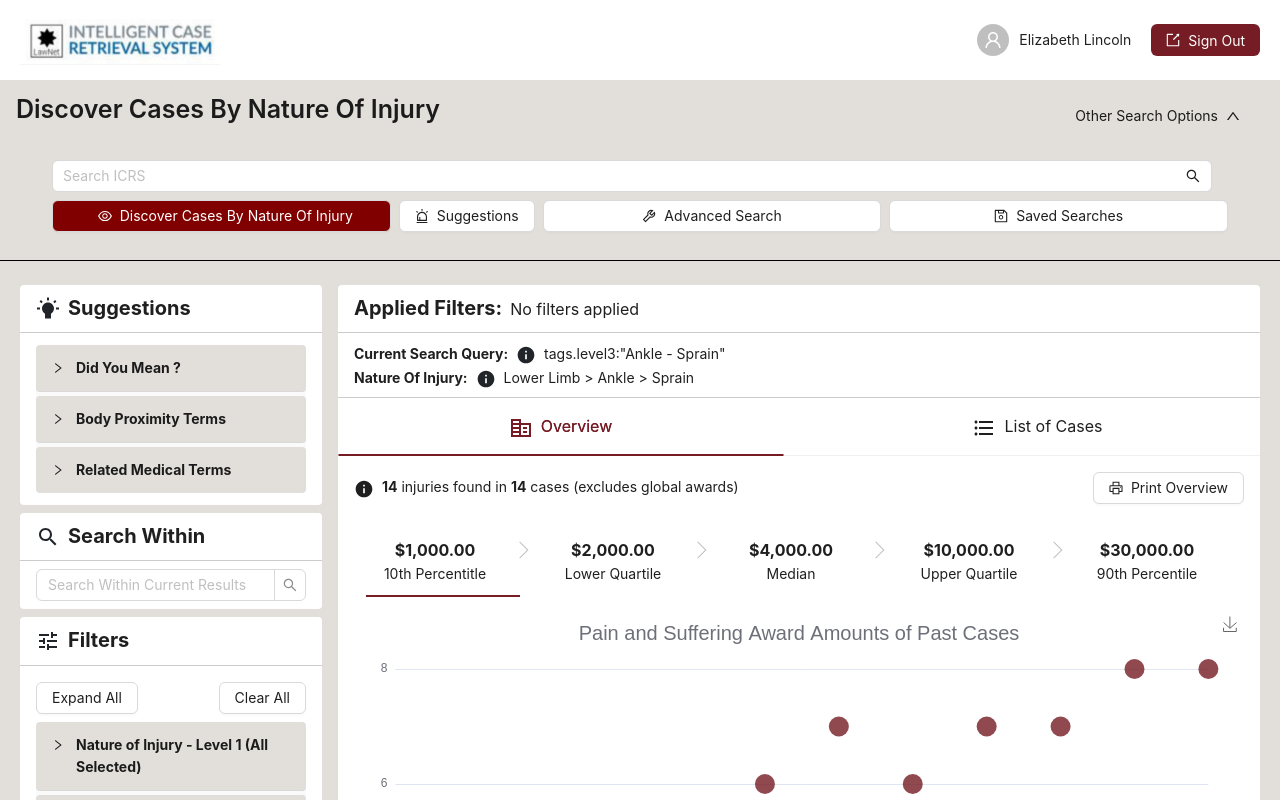
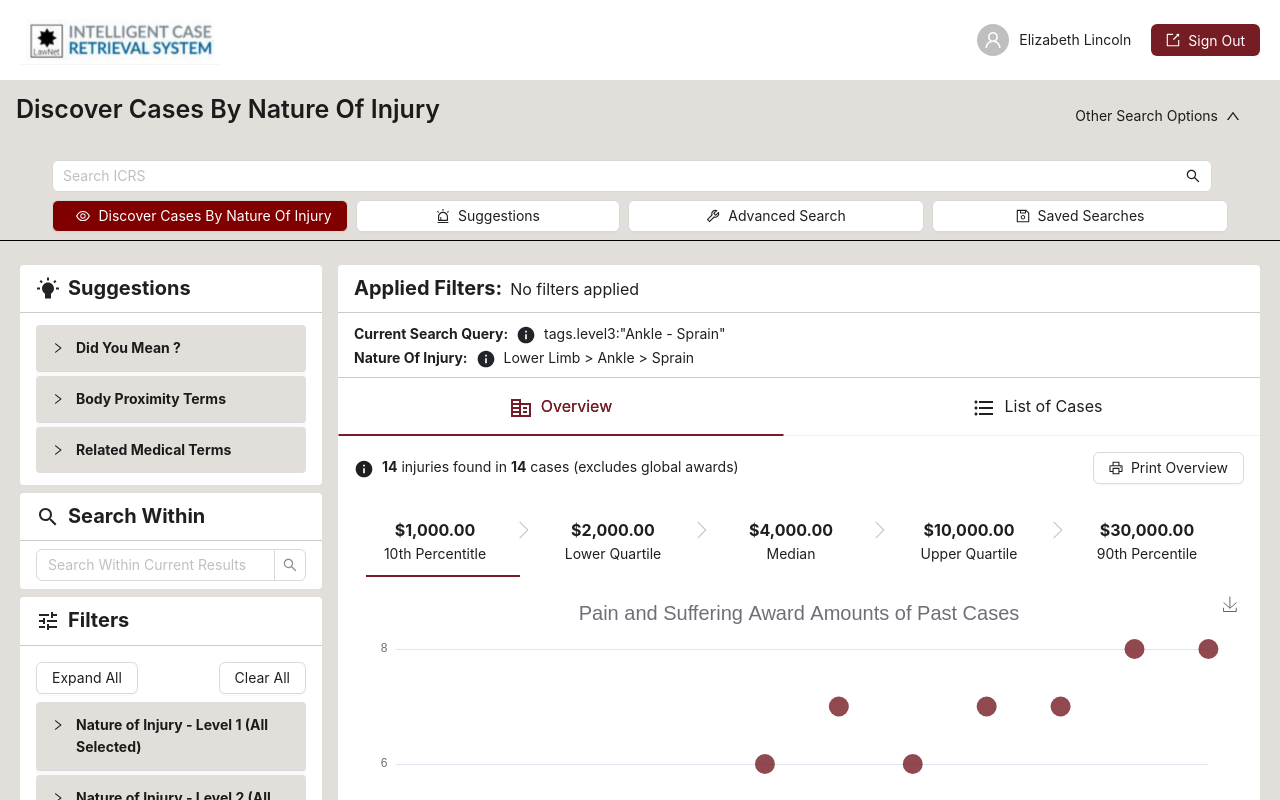
Before and after one commit to duky3k/searchEngine, a React (Create React App) app: page /result-details/1 in a window 1280 px wide. Both pictures are taken after a click on the button "Other Search Options". Shown: the top 800 px of the page. Built offline with nearby package versions, Linux system fonts and the light colour scheme.

Commit message:
create folder config

```diff
--- a/src/components/body/SearchBar/SearchBar.css
+++ b/src/components/body/SearchBar/SearchBar.css
@@ -2,7 +2,6 @@
   display: flex;
   flex-direction: column;
   align-items: center;
-  padding-bottom: 20px;
 }
 
 .search-input-wrapper {
@@ -22,12 +21,11 @@
   align-items: center;
   gap: 8px;
   margin-top: 8px;
-  flex-grow: 1;
   justify-content: space-between;
   width: 100%;
 }
 .button{
-  width: calc(100vw - 120px);
+  flex:1;
 }
 .highlight {
   background-color: yellow;
--- a/src/components/body/SearchBar/SearchBar.jsx
+++ b/src/components/body/SearchBar/SearchBar.jsx
@@ -177,11 +177,16 @@ export const SearchBar = ({ setResults, onSearch }) => {
         </AutoComplete>
       </div>
       <div className="button-wrapper">
-        <Button className="button" style={{ backgroundColor: "#800000", color:"#fff" }}>
+        <Button
+          className="button"
+          style={{ backgroundColor: "#800000", color: "#fff" }}
+        >
           {" "}
           <EyeOutlined /> Discover Cases By Nature Of Injury
         </Button>
-        <ModalSugges />
+        <div className="button">
+          <ModalSugges />
+        </div>
         <Button
           className="button"
           onClick={() => {
@@ -198,7 +203,6 @@ export const SearchBar = ({ setResults, onSearch }) => {
           <SaveOutlined /> Saved Searches
         </Button>
       </div>
-
       <Modal
         title="Search Done"
         open={isModalVisible}
--- a/src/components/body/SearchResult/Modal/ModalSugges.css
+++ b/src/components/body/SearchResult/Modal/ModalSugges.css
@@ -6,6 +6,7 @@
   padding: 8px 0;
   border-bottom: 1px solid gray;
 }
+
 .red-text {
   color: red;
 }
--- a/src/components/body/SearchResult/Modal/ModalSugges.jsx
+++ b/src/components/body/SearchResult/Modal/ModalSugges.jsx
@@ -35,9 +35,12 @@ const ModalSugges = () => {
   };
 
   return (
-    <>
-      <Button onClick={showModal}>
-      <AlertOutlined /> Suggestions
+    <div
+    >
+      <Button onClick={showModal}  style={{
+        width: "100%",
+      }}>
+        <AlertOutlined /> Suggestions
       </Button>
       <Modal
         title="Search Suggestions"
@@ -56,33 +59,45 @@ const ModalSugges = () => {
             </List.Item>
             <List.Item className="modal-sugges">
               <Typography.Text strong>2.</Typography.Text>{" "}
-              <Typography.Text className="red-text">hand, wrist, and fingers</Typography.Text>
+              <Typography.Text className="red-text">
+                hand, wrist, and fingers
+              </Typography.Text>
             </List.Item>
             <List.Item className="modal-sugges">
               <Typography.Text strong>3.</Typography.Text>{" "}
-              <Typography.Text className="red-text">abrasion on right hand</Typography.Text>
+              <Typography.Text className="red-text">
+                abrasion on right hand
+              </Typography.Text>
             </List.Item>
             <List.Item className="modal-sugges">
               <Typography.Text strong>4.</Typography.Text>{" "}
-              <Typography.Text className="red-text">hand - abrasions</Typography.Text>
+              <Typography.Text className="red-text">
+                hand - abrasions
+              </Typography.Text>
             </List.Item>
             <List.Item className="modal-sugges">
               <Typography.Text strong>5.</Typography.Text>{" "}
-              <Typography.Text className="red-text">contusion of right hand</Typography.Text>
+              <Typography.Text className="red-text">
+                contusion of right hand
+              </Typography.Text>
             </List.Item>
             <List.Item className="modal-sugges">
               <Typography.Text strong>6.</Typography.Text>{" "}
-              <Typography.Text className="red-text">hand -bruise</Typography.Text>
+              <Typography.Text className="red-text">
+                hand -bruise
+              </Typography.Text>
             </List.Item>
             <List.Item className="modal-sugges">
               <Typography.Text strong>7.</Typography.Text>{" "}
-              <Typography.Text className="red-text">abrasion on both hands</Typography.Text>
+              <Typography.Text className="red-text">
+                abrasion on both hands
+              </Typography.Text>
             </List.Item>
           </Panel>
           <Panel header="Body Proximity Terms" key="Body Proximity Terms">
             {selectedList === "Body Proximity Terms" &&
               renderListItems("Body Proximity Terms")}
-              <Typography.Text strong>Where "eyelid" is found</Typography.Text>
+            <Typography.Text strong>Where "eyelid" is found</Typography.Text>
             <List.Item className="modal-sugges">
               <Typography.Text strong>1.</Typography.Text>{" "}
               <Typography.Text className="red-text">eye</Typography.Text>
@@ -115,7 +130,7 @@ const ModalSugges = () => {
           </Panel>
         </Collapse>
       </Modal>
-    </>
+    </div>
   );
 };
 
```
Also changed, not shown: src/redux/store/store.js (added). Lines whose indentation alone changed are shown as unchanged.
